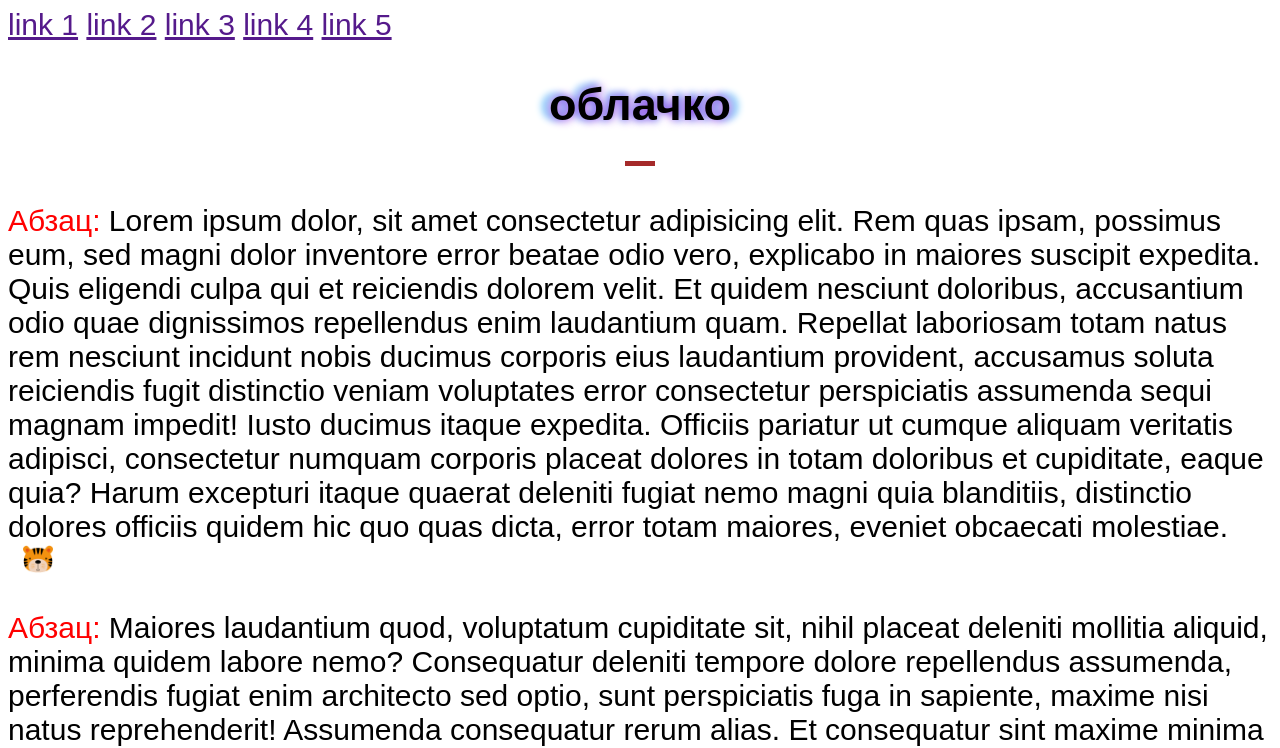
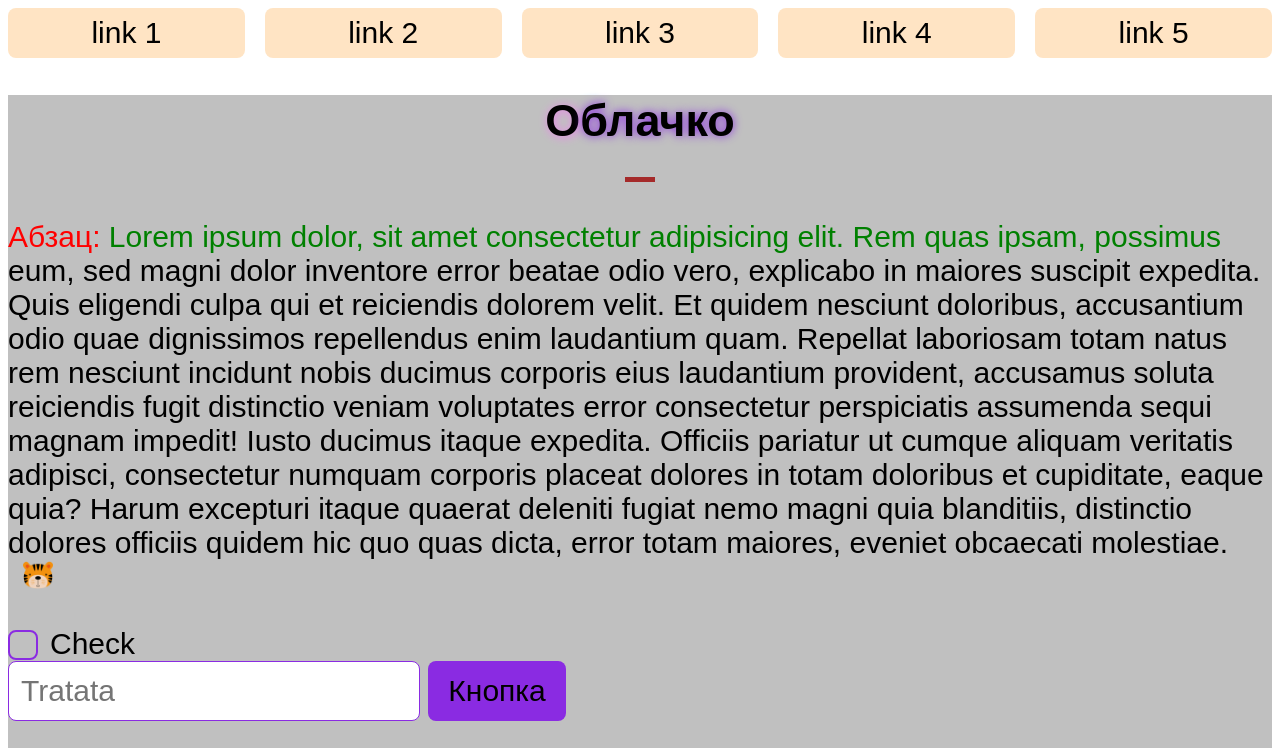
Before and after one commit to Lekso4ka/maxima_fe, a plain HTML site: page less3.3/index.html in a window 1280 px wide. Shown: the top 748 px of the page. Drawn offline with Linux system fonts and the light colour scheme.

Commit message:
Урок 13. Псевдоклассы

```diff
--- a/less3.3/index.html
+++ b/less3.3/index.html
@@ -8,7 +8,7 @@
 </head>
 <body>
     <nav>
-        <a href="">link 1</a>
+        <a href="#123">link 1</a>
         <a href="">link 2</a>
         <a href="">link 3</a>
         <a href="">link 4</a>
@@ -20,6 +20,12 @@
         </h2>
 
         <p>Lorem ipsum dolor, sit amet consectetur adipisicing elit. Rem quas ipsam, possimus eum, sed magni dolor inventore error beatae odio vero, explicabo in maiores suscipit expedita. Quis eligendi culpa qui et reiciendis dolorem velit. Et quidem nesciunt doloribus, accusantium odio quae dignissimos repellendus enim laudantium quam. Repellat laboriosam totam natus rem nesciunt incidunt nobis ducimus corporis eius laudantium provident, accusamus soluta reiciendis fugit distinctio veniam voluptates error consectetur perspiciatis assumenda sequi magnam impedit! Iusto ducimus itaque expedita. Officiis pariatur ut cumque aliquam veritatis adipisci, consectetur numquam corporis placeat dolores in totam doloribus et cupiditate, eaque quia? Harum excepturi itaque quaerat deleniti fugiat nemo magni quia blanditiis, distinctio dolores officiis quidem hic quo quas dicta, error totam maiores, eveniet obcaecati molestiae.</p>
+        <div>
+            <input type="checkbox" name="check" id="check">
+            <label for="check">Check</label>
+        </div>
+        <input type="text" placeholder="Tratata">
+        <button>Кнопка</button>
         <p>Maiores laudantium quod, <span>voluptatum cupiditate sit, nihil placeat deleniti mollitia aliquid</span>, minima quidem labore nemo? Consequatur deleniti tempore dolore repellendus assumenda, perferendis fugiat enim architecto sed optio, sunt perspiciatis fuga in sapiente, maxime nisi natus reprehenderit! Assumenda consequatur rerum alias. Et consequatur sint maxime minima placeat eum, ab nulla fugit hic iste molestias temporibus. Quos temporibus ex facere ad magnam. Voluptas, dolor inventore enim dicta animi velit dignissimos excepturi nostrum blanditiis obcaecati doloribus sunt pariatur quos temporibus cupiditate culpa perferendis et deleniti nam ipsum ducimus quam. Vel praesentium voluptatem illum laudantium consequuntur fugiat, quam veniam voluptatum commodi facere placeat nisi nulla facilis. Sequi vero dolore ipsum tempora omnis, dignissimos qui quas fuga ipsa dolorem inventore assumenda sint repellat. Mollitia, dolorem.</p>
         <p>Accusantium provident quia facere culpa expedita repudiandae eos architecto minus delectus id itaque quaerat alias tempore nisi molestias quisquam laborum, quae, blanditiis sapiente nobis ad hic sed soluta. Molestiae eos suscipit rerum voluptatibus. Vel eligendi tenetur sit quo perspiciatis qui fugiat sapiente repudiandae tempora facilis dolor, necessitatibus odio, assumenda ex accusamus optio ipsam! Doloremque quos, aperiam neque exercitationem, nostrum, excepturi molestias dolore asperiores temporibus facilis quia voluptas quis distinctio vero quasi soluta architecto similique expedita dolores consequatur repellat. Sint ducimus eaque, veniam accusamus quam, ea laboriosam ut assumenda sit, aliquam officiis quis in quasi? Voluptate, consectetur eveniet eius nisi nam placeat voluptates aspernatur necessitatibus tempora cumque, quis quae quasi dolorum laudantium! Incidunt repellendus soluta corrupti, magni mollitia voluptatem doloribus ut?</p>
     </section>
@@ -32,6 +38,16 @@
             <li>Quod, facilis temporibus fuga provident quo libero? Cum, iure provident!</li>
             <li>Deleniti iste at necessitatibus est obcaecati quod, optio eligendi eius.</li>
             <li>Ducimus delectus quibusdam totam iste accusantium id omnis molestiae sapiente!</li>
+            <li>Lorem, ipsum dolor sit amet consectetur adipisicing elit. Ducimus, optio.</li>
+            <li>Voluptate, magnam eius? Ullam ratione voluptas magni atque totam veniam?</li>
+            <li>Ducimus rerum quo numquam quos molestias itaque repellat error culpa.</li>
+            <li>Enim ipsam commodi nisi sint perferendis voluptates nobis quae magnam?</li>
+            <li>Sit culpa quisquam dolor! Exercitationem aspernatur culpa consequuntur iure dolorem.</li>
+            <li>Repellendus fugiat aliquam obcaecati unde laudantium, dolore perferendis assumenda ea.</li>
+            <li>Minima iusto et excepturi illo odit sed placeat aut nam.</li>
+            <li>Vel ab nihil magni exercitationem, minima animi aspernatur totam labore.</li>
+            <li>Impedit aut maxime sint, nesciunt reiciendis molestiae? Totam, repellendus fugit!</li>
+            <li>Et est placeat quod voluptatum eaque fugit quasi amet perferendis.</li>
         </ul>
         <p>Voluptatum tempora eum repellat assumenda a temporibus nobis modi mollitia culpa, tempore suscipit, est repudiandae iusto nostrum laborum impedit officia at illo? Nisi voluptatum delectus sunt excepturi mollitia sit odio quod inventore voluptates cupiditate expedita provident sint officia dicta, eligendi iusto sapiente recusandae nam culpa quis voluptatibus. At consectetur sint quas libero voluptas consequuntur ullam exercitationem officia. Officiis tempora quia veritatis eum suscipit ducimus expedita assumenda quos in tempore soluta porro nihil illum accusantium molestias officia excepturi non deserunt, necessitatibus omnis fugit possimus exercitationem. Porro natus ipsum ea eum libero tempora tempore distinctio eos ipsa. Voluptatum odio possimus sequi mollitia ipsam, temporibus reiciendis ipsum nostrum consectetur ratione aliquam nihil ut unde vitae magni assumenda velit dolor dolorum. Explicabo, ut corporis.</p>
         <p>Tempora nam aut, saepe ullam placeat odit modi consequatur quia consequuntur quo obcaecati voluptatem officia magnam. Dolor, autem facere? Voluptatum, reiciendis. Dicta, aliquid a facere eveniet fuga ad, quidem veniam accusantium dolorem aut minima ea distinctio, totam consequatur vitae quia voluptatibus reprehenderit voluptate ullam unde pariatur quasi architecto? Delectus pariatur fugiat fugit placeat voluptatum magnam. Voluptatem illo delectus deserunt repellendus, magnam eius rerum obcaecati. Laboriosam possimus natus nemo. Nemo libero unde optio sit iste earum in, doloribus nulla rem maxime porro eligendi cum sapiente cumque, adipisci reiciendis, soluta facere impedit voluptates eum. Deleniti accusantium qui nam eligendi adipisci voluptatibus consequuntur numquam magni itaque quisquam, amet vero eveniet ratione omnis animi iure velit facilis! Consectetur sit quasi impedit doloremque quas dolore?</p>
--- a/less3.3/style.css
+++ b/less3.3/style.css
@@ -3,12 +3,17 @@
 
     Псевдоэлемент
     Псевдокласс
+        :active
+        :focus
+        :link / :visited
+        :hover
+        :checked
+
+
 
 */
 
-a:hover {
-    text-decoration: overline;
-}
+
 
 /*
     ::before (перед)
@@ -109,3 +114,167 @@ h2::before {
 }
 
 /* to be continue... */
+a {
+    color: inherit;
+    text-decoration: none;
+}
+a:hover {
+    /* text-decoration: overline; */
+    background-color: #222;
+    color: #fff;
+}
+
+a:active::after {
+    content: "\276e";
+    color: aquamarine;
+}
+a:link { /* не посещенная ссылка */
+    /* color: yellow; */
+}
+a:visited { /* посещенная ссылка */
+    /* color: orange; */
+}
+
+button {
+    background-color: blueviolet;
+    font-size: 1rem;
+    height: 2rem;
+    box-sizing: border-box;
+    font-family: inherit;
+    padding: 8px 20px;
+    border-radius: 8px;
+    border: none;
+    outline: none;
+}
+button:hover {
+    color: aliceblue;
+    cursor: pointer;
+}
+button:active {
+    box-shadow: 0 0 10px 1px blue;
+}
+
+input {
+    height: 2rem;
+    box-sizing: border-box;
+    vertical-align: top;
+    border: 1px solid blueviolet;
+    border-radius: 8px;
+    font-family: inherit;
+    font-size: 1rem;
+    padding: 8px 12px;
+    outline: none;
+}
+
+input:focus {
+    /* color: blue; */
+    /* border-color: blue;  */
+    /* outline: 4px dotted silver; */
+    box-shadow: 0 0 5px 0 #0004;
+}
+
+p:first-line {
+    color: green;
+}
+
+h2::first-letter {
+    /* font-size: 1.5em; */
+    text-transform: uppercase;
+    text-shadow: 1px 1px 10px violet;
+}
+
+/*
+    !!!!! CSS считает с 1 (единицы!!!!!)
+    :first-child - первый дочерний тег
+    :last-child - последний тег
+    :nth-child(2) - n-й тег (2-й тег)
+    :nth-last-child(3) - n-й тег с конца (3-й тег с конца)
+
+    :first-of-type
+    :last-of-type
+    :nth-of-type()
+    :nth-last-of-type()
+
+*/
+
+section:nth-child(2) {
+    background-color: silver;
+}
+
+li:first-child {
+    color: grey;
+}
+
+li:nth-child(3n) {
+    background-color: cornflowerblue;
+}
+li:nth-child(3n - 1) {
+    background-color: lightcyan;
+}
+li:nth-child(3n - 2) {
+    color: cornflowerblue;
+}
+
+
+section:nth-of-type(2) {
+    filter: blur(2px);
+}
+
+nav {
+    font-size: 0;
+}
+nav a {
+    display: inline-block;
+    font-size: 1rem;
+    background-color: bisque;
+    margin-right: 20px;
+    width: calc(20% - (80px / 5));
+    text-align: center;
+    border-radius: 8px;
+    padding: 8px;
+    box-sizing: border-box;
+}
+nav a:last-child {
+    margin: 0;
+}
+
+input[type="checkbox"] {
+    display: none;
+    /* visibility: hidden; */
+}
+input[type="checkbox"] + label {
+    padding-left: 1.4rem;
+    line-height: 1;
+    position: relative;
+    cursor: pointer;
+}
+input[type="checkbox"] + label::before {
+    content: "";
+    display: block;
+    width: 1rem;
+    height: 1rem;
+    border: 2px solid blueviolet;
+    position: absolute;
+    box-sizing: border-box;
+    top: .1rem;
+    border-radius: 8px;
+}
+
+input[type="checkbox"] + label::after {
+    content: "";
+    display: block;
+    width: 1rem;
+    height: 1rem;
+    position: absolute;
+    box-sizing: border-box;
+    top: .1rem;
+    background-size: 75%;
+    background-repeat: no-repeat;
+    background-position: center;
+    background-image: url(../less2.2/img/tiger.png);
+    visibility: hidden;
+}
+
+input[type="checkbox"]:checked + label::after {
+    visibility: visible;
+}
```
